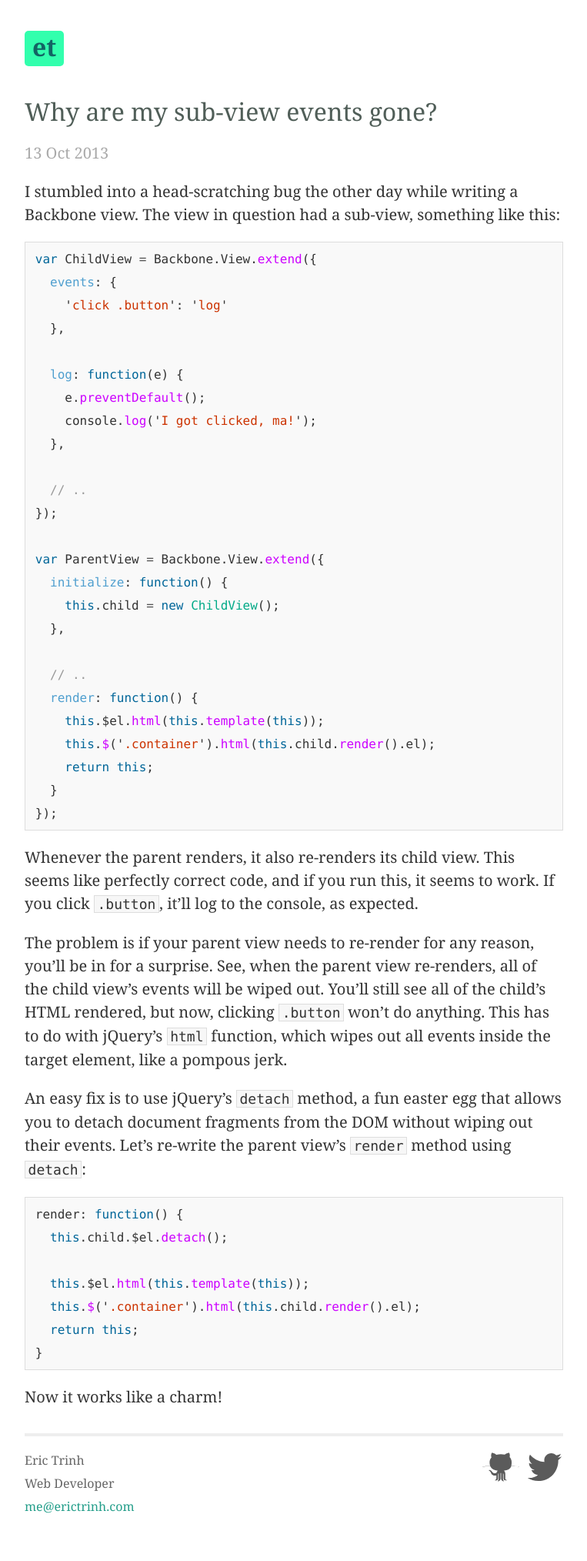
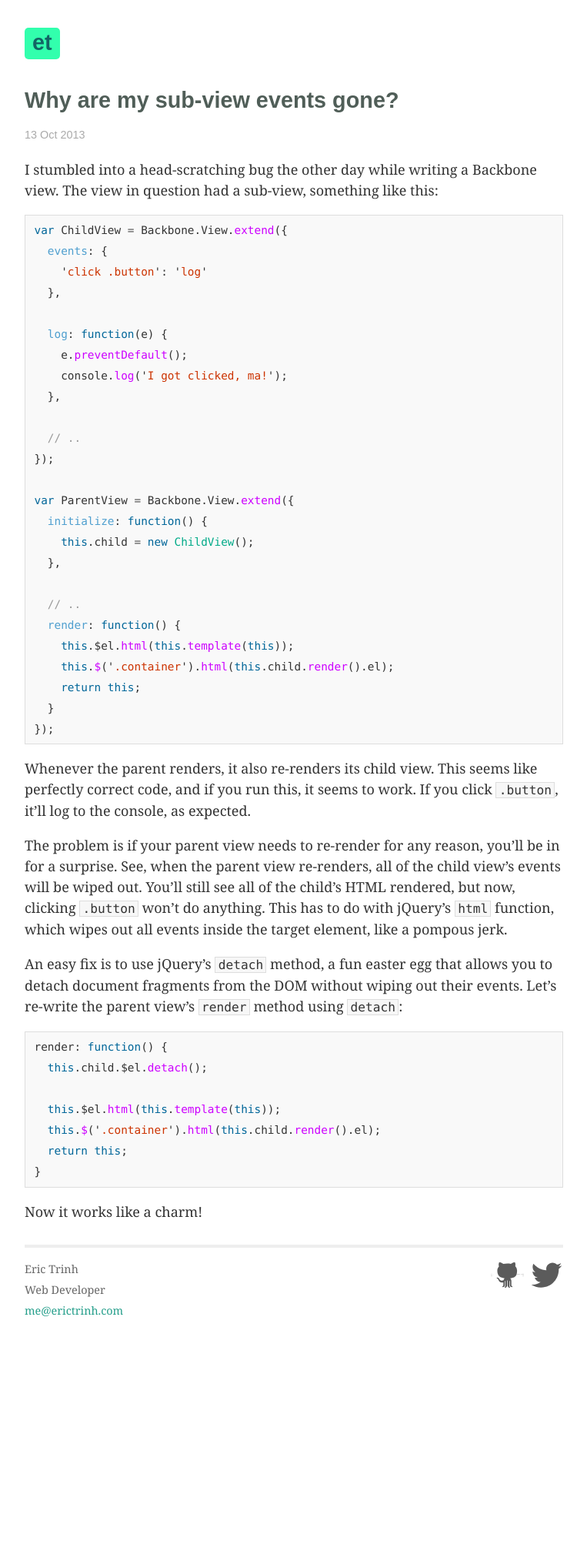
Before and after one commit to erictrinh/erictrinh.github.io, a Jekyll site: the page built from _posts/2013-10-13-sub-view-events.md, in a window 1280 px wide. Shown: the whole page at 77% size, without its empty margins (258-1021 px from the left). Built offline with Jekyll 4.4.1, drawn with Linux system fonts in a browser that asks for light colours; nearby versions of some CDN libraries; after the commit the page ends 1767 px from its top, so only the background shows below that.

Commit message:
Jekyll 2, update bigfoot

```diff
--- a/_config.yml
+++ b/_config.yml
@@ -1,4 +1,6 @@
 name: et
 markdown: kramdown
-pygments: true
+kramdown:
+  input: GFM
+highlighter: pygments
 permalink: pretty
--- a/_layouts/default.html
+++ b/_layouts/default.html
@@ -33,9 +33,9 @@
       <div class="footer">
         <div class="contact">
           <p>
-          Eric Trinh<br />
-          Web Developer<br />
-          <a href="mailto:me@erictrinh.com">me@erictrinh.com</a>
+          <span class="name">Eric Trinh</span><br />
+          <span class="title">Web Developer</span><br />
+          <span class="email"><a href="mailto:me@erictrinh.com">me@erictrinh.com</a></span>
           </p>
         </div>
         <div class="social">
--- a/css/bigfoot-default.css
+++ b/css/bigfoot-default.css
@@ -1,7 +1,14 @@
+.footnote-container {
+  display: inline-block;
+  position: relative;
+  text-indent: 0;
+}
+
 .footnote-button {
   position: relative;
   z-index: 5;
   top: -0.15em;
+  -webkit-box-sizing: border-box;
   box-sizing: border-box;
   -moz-box-sizing: border-box;
   display: inline-block;
@@ -12,28 +19,28 @@
   cursor: pointer;
   opacity: 0.3;
   background-color: #464646;
+  -webkit-backface-visibility: hidden;
   line-height: 0;
   vertical-align: middle;
   text-decoration: none;
   font-smoothing: antialiased;
   -webkit-transition: opacity;
-  -moz-transition: opacity;
-  -ms-transition: opacity;
   transition: opacity;
   -webkit-transition-duration: 0.25s;
-  -moz-transition-duration: 0.25s;
   transition-duration: 0.25s;
 }
+
 .footnote-button:hover {
   opacity: 0.6;
 }
+
 .footnote-button:active {
   opacity: 0.6;
 }
+
 .footnote-button.active {
   opacity: 0.9;
   -webkit-transition-delay: 0.15s;
-  -moz-transition-delay: 0.15s;
   transition-delay: 0.15s;
 }
 
@@ -46,6 +53,7 @@
   background-color: #e6e6e6;
   border: none;
 }
+
 .footnote-circle:last-child {
   margin-right: 0;
 }
@@ -55,68 +63,60 @@
     display: none !important;
   }
 }
+
 @media print {
   .footnote-button {
     display: none !important;
   }
 }
+
 .footnote-content {
-  position: fixed;
+  position: absolute;
   z-index: 10;
-  bottom: auto;
-  left: auto;
+  top: 0;
+  left: 0;
+  display: inline-block;
+  -webkit-box-sizing: border-box;
   box-sizing: border-box;
   -moz-box-sizing: border-box;
   max-width: 90%;
-  margin: 1.21924em auto;
+  margin: 1.81924em 0;
   display: inline-block;
   background: #fafafa;
   opacity: 0;
   border-radius: 0.5em;
   border: 1px solid #c3c3c3;
-  box-shadow: 0px 0px 8px rgba(0, 0, 0, 0.3);
+  line-height: 0;
   -webkit-transition: opacity, -webkit-transform;
-  -moz-transition: opacity, -moz-transform;
-  -ms-transition: opacity, -ms-transform;
   transition: opacity, transform;
   -webkit-transition-duration: 0.25s;
-  -moz-transition-duration: 0.25s;
   transition-duration: 0.25s;
+
+  font-size: 0.9em;
+  font-family: 'proxima-nova', sans-serif;
 }
+
 .footnote-content:not(.fixed-bottom) {
   -webkit-transform: scale(0.1) translateZ(0);
-  -moz-transform: scale(0.1) translateZ(0);
   -ms-transform: scale(0.1) translateZ(0);
-  -o-transform: scale(0.1) translateZ(0);
   transform: scale(0.1) translateZ(0);
   -webkit-transform-origin: 50% 0;
-  -moz-transform-origin: 50% 0;
   -ms-transform-origin: 50% 0;
-  -o-transform-origin: 50% 0;
   transform-origin: 50% 0;
 }
+
+.footnote-content.top {
+  top: auto;
+  bottom: 0.2em;
+}
+
 .footnote-content.active:not(.fixed-bottom) {
   -webkit-transform: scale(1) translateZ(0);
-  -moz-transform: scale(1) translateZ(0);
   -ms-transform: scale(1) translateZ(0);
-  -o-transform: scale(1) translateZ(0);
   transform: scale(1) translateZ(0);
   opacity: 0.97;
 }
-.footnote-content.bottom {
-  -webkit-transform-origin: top;
-  -moz-transform-origin: top;
-  -ms-transform-origin: top;
-  -o-transform-origin: top;
-  transform-origin: top;
-}
-.footnote-content.top {
-  -webkit-transform-origin: bottom;
-  -moz-transform-origin: bottom;
-  -ms-transform-origin: bottom;
-  -o-transform-origin: bottom;
-  transform-origin: bottom;
-}
+
 .footnote-content.fixed-bottom {
   bottom: 0 !important;
   top: auto !important;
@@ -125,35 +125,32 @@
   max-width: 100%;
   margin: 0;
   -webkit-transform: translateY(105%);
-  -moz-transform: translateY(105%);
   -ms-transform: translateY(105%);
-  -o-transform: translateY(105%);
   transform: translateY(105%);
   border-radius: 0;
   opacity: 1;
   -webkit-transition: -webkit-transform;
-  -moz-transition: -moz-transform;
-  -ms-transition: -ms-transform;
   transition: transform;
   -webkit-transition-duration: 0.25s;
-  -moz-transition-duration: 0.25s;
   transition-duration: 0.25s;
 }
+
 .footnote-content.fixed-bottom.active {
   -webkit-transform: translateY(0);
-  -moz-transform: translateY(0);
   -ms-transform: translateY(0);
-  -o-transform: translateY(0);
   transform: translateY(0);
 }
+
 .footnote-content.fixed-bottom .footnote-main-wrapper {
   max-width: 90%;
   width: 22em;
   margin: 0 auto;
 }
-.footnote-content.fixed-bottom .tooltip {
+
+.footnote-content.fixed-bottom .bigfoot-tooltip {
   display: none;
 }
+
 .footnote-content.scrollable:after {
   content: '...';
   position: fixed;
@@ -171,54 +168,49 @@
   color: rgba(0, 0, 0, 0.08);
   line-height: 0;
   -webkit-transition: opacity;
-  -moz-transition: opacity;
-  -ms-transition: opacity;
   transition: opacity;
   -webkit-transition-duration: 0.25s;
-  -moz-transition-duration: 0.25s;
   transition-duration: 0.25s;
   -webkit-transition-delay: 0.4s;
-  -moz-transition-delay: 0.4s;
   transition-delay: 0.4s;
 }
+
 .footnote-content.scrollable.fully-scrolled:after {
   opacity: 0;
   -webkit-transition-delay: 0s;
-  -moz-transition-delay: 0s;
   transition-delay: 0s;
 }
-.footnote-content.scrollable .footnote-main-wrapper:before, .footnote-content.scrollable .footnote-main-wrapper:after {
+
+.footnote-content.scrollable .footnote-main-wrapper:before,
+.footnote-content.scrollable .footnote-main-wrapper:after {
   content: ' ';
   position: absolute;
   width: 100%;
   z-index: 12;
 }
+
 .footnote-content.scrollable .footnote-main-wrapper:before {
   top: -1px;
   left: 0;
   height: 1.1em;
   border-radius: 0.5em 0.5em 0 0;
   background: #fafafa;
-  background: -moz-linear-gradient(top, #fafafa 0%, #fafafa 50%, rgba(250, 250, 250, 0) 100%);
   background: -webkit-gradient(linear, left top, left bottom, color-stop(0%, #fafafa), color-stop(50%, #fafafa), color-stop(100%, rgba(250, 250, 250, 0)));
   background: -webkit-linear-gradient(top, #fafafa 0%, #fafafa 50%, rgba(250, 250, 250, 0) 100%);
-  background: -o-linear-gradient(top, #fafafa 0%, #fafafa 50%, rgba(250, 250, 250, 0) 100%);
-  background: -ms-linear-gradient(top, #fafafa 0%, #fafafa 50%, rgba(250, 250, 250, 0) 100%);
   background: linear, to bottom, #fafafa 0%, #fafafa 50%, rgba(250, 250, 250, 0) 100%;
 }
+
 .footnote-content.scrollable .footnote-main-wrapper:after {
   bottom: -1px;
   left: 0;
   height: 1.2em;
   border-radius: 0 0 0.5em 0.5em;
   background: #fafafa;
-  background: -moz-linear-gradient(bottom, #fafafa 0%, #fafafa 50%, rgba(250, 250, 250, 0) 100%);
   background: -webkit-gradient(linear, left bottom, left top, color-stop(0%, #fafafa), color-stop(50%, #fafafa), color-stop(100%, rgba(250, 250, 250, 0)));
   background: -webkit-linear-gradient(bottom, #fafafa 0%, #fafafa 50%, rgba(250, 250, 250, 0) 100%);
-  background: -o-linear-gradient(bottom, #fafafa 0%, #fafafa 50%, rgba(250, 250, 250, 0) 100%);
-  background: -ms-linear-gradient(bottom, #fafafa 0%, #fafafa 50%, rgba(250, 250, 250, 0) 100%);
   background: linear, to top, #fafafa 0%, #fafafa 50%, rgba(250, 250, 250, 0) 100%;
 }
+
 .footnote-content ::-webkit-scrollbar {
   display: none;
 }
@@ -226,27 +218,28 @@
 .footnote-main-wrapper {
   position: relative;
   z-index: 14;
+  width: 22em;
+  display: inline-block;
+  -webkit-box-sizing: border-box;
   box-sizing: border-box;
   -moz-box-sizing: border-box;
   overflow: hidden;
   margin: 0;
-  max-width: 22em;
   background-color: #fafafa;
   border-radius: 0.5em;
   -webkit-transition: max-height;
-  -moz-transition: max-height;
-  -ms-transition: max-height;
   transition: max-height;
   -webkit-transition-duration: 0.25s;
-  -moz-transition-duration: 0.25s;
   transition-duration: 0.25s;
 }
 
 .footnote-content-wrapper {
   position: relative;
   z-index: 8;
+  display: inline-block;
   max-height: 15em;
   padding: 1.1em 1.3em 1.2em;
+  -webkit-box-sizing: border-box;
   box-sizing: border-box;
   -moz-box-sizing: border-box;
   overflow: auto;
@@ -254,42 +247,44 @@
   background: #fafafa;
   border-radius: 0.5em;
   -webkit-font-smoothing: subpixel-antialiased;
+  line-height: 1.3;
 }
+
 .footnote-content-wrapper img {
   max-width: 100%;
 }
+
 .footnote-content-wrapper *:last-child {
   margin-bottom: 0;
 }
+
 .footnote-content-wrapper *:first-child {
   margin-top: 0;
 }
 
-.tooltip {
+.bigfoot-tooltip {
   position: absolute;
   z-index: 12;
+  -webkit-box-sizing: border-box;
   box-sizing: border-box;
   -moz-box-sizing: border-box;
   margin-left: -0.65em;
   width: 1.3em;
   height: 1.3em;
   -webkit-transform: rotate(45deg);
-  -moz-transform: rotate(45deg);
   -ms-transform: rotate(45deg);
-  -o-transform: rotate(45deg);
   transform: rotate(45deg);
   background: #fafafa;
   border: 1px solid #c3c3c3;
-  box-shadow: 0px 0px 8px rgba(0, 0, 0, 0.3);
   border-top-left-radius: 0;
 }
 
-.bottom .tooltip {
+.bottom .bigfoot-tooltip {
   top: -0.65em;
   bottom: auto;
 }
 
-.top .tooltip {
+.top .bigfoot-tooltip {
   bottom: -0.65em;
   top: auto;
 }
--- a/css/main.css
+++ b/css/main.scss
@@ -1,3 +1,6 @@
+---
+---
+
 /*****************************************************************************/
 /*
 /* Common
@@ -13,7 +16,7 @@
 
 body {
   background-color: #fff;
-  font: 20px "ff-tisa-web-pro", Georgia, Cambria, "Times New Roman", Times, serif;
+  font: 18px "ff-tisa-web-pro", Georgia, Cambria, "Times New Roman", Times, serif;
   text-align: center;
   color: #333;
 
@@ -23,9 +26,9 @@
 }
 
 h1, h2, h3, h4, h5, h6 {
-  font-family: "bree-serif", Georgia, Cambria, "Times New Roman", Times, serif;
+  font-family: "proxima-nova", sans-serif;
   font-size: 1.6em;
-  font-weight: 500;
+  font-weight: bold;
   color: #505E58;
   line-height: 1.2em;
 }
@@ -43,7 +46,7 @@
 a:hover   { color: #1BBDA3; text-decoration: underline; }
 
 code, pre {
-  font-family: Consolas, "Andale Mono WT", "Andale Mono", "Lucida Console", "Lucida Sans Typewriter", "DejaVu Sans Mono", "Bitstream Vera Sans Mono", "Liberation Mono", "Nimbus Mono L", Monaco, "Courier New", Courier, monospace;
+  font-family: Menlo, Consolas, "Andale Mono WT", "Andale Mono", "Lucida Console", "Lucida Sans Typewriter", "DejaVu Sans Mono", "Bitstream Vera Sans Mono", "Liberation Mono", "Nimbus Mono L", Monaco, "Courier New", Courier, monospace;
 }
 
 /*****************************************************************************/
@@ -64,9 +67,10 @@
 
 ul.posts span {
   color: #aaa;
-  font-family: "bree-serif", Georgia, Cambria, "Times New Roman", Times, serif;
+  font-family: "proxima-nova", sans-serif;
   font-weight: 300;
-  font-size: 80%;
+  font-size: 0.7em;
+  text-transform: uppercase;
 }
 
 /*****************************************************************************/
@@ -107,9 +111,10 @@
 }
 
 .site .meta {
-  font-family: "bree-serif", Georgia, Cambria, "Times New Roman", Times, serif;
+  font-family: "proxima-nova", sans-serif;
   font-weight: 300;
   color: #aaa;
+  font-size: 0.8em;
 }
 
 .site .footer {
@@ -226,7 +231,7 @@
 
 @media only screen and (max-width: 600px) {
   body {
-    font-size: 18px;
+    font-size: 16px;
   }
 }
 
```
Also changed, not shown: js/bigfoot.min.js.
